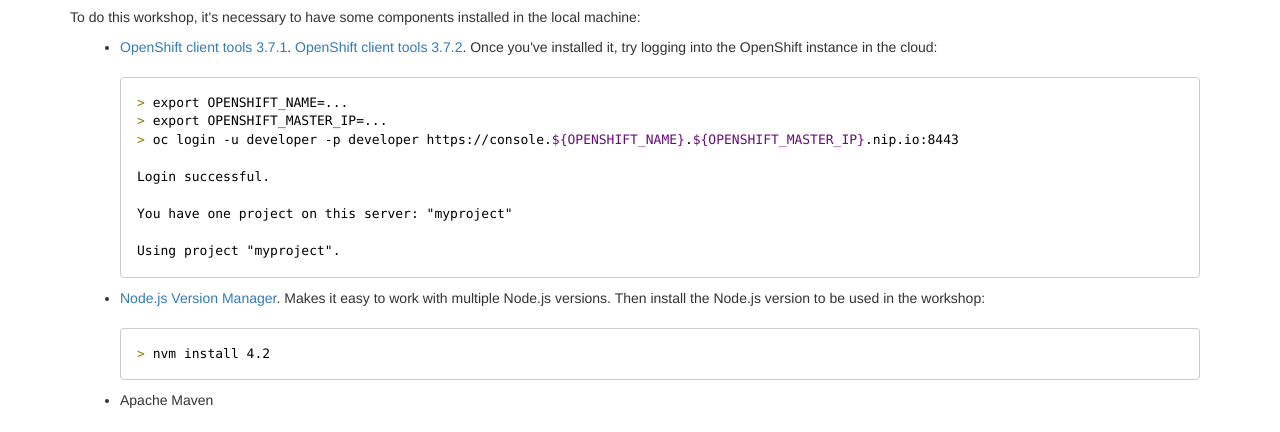
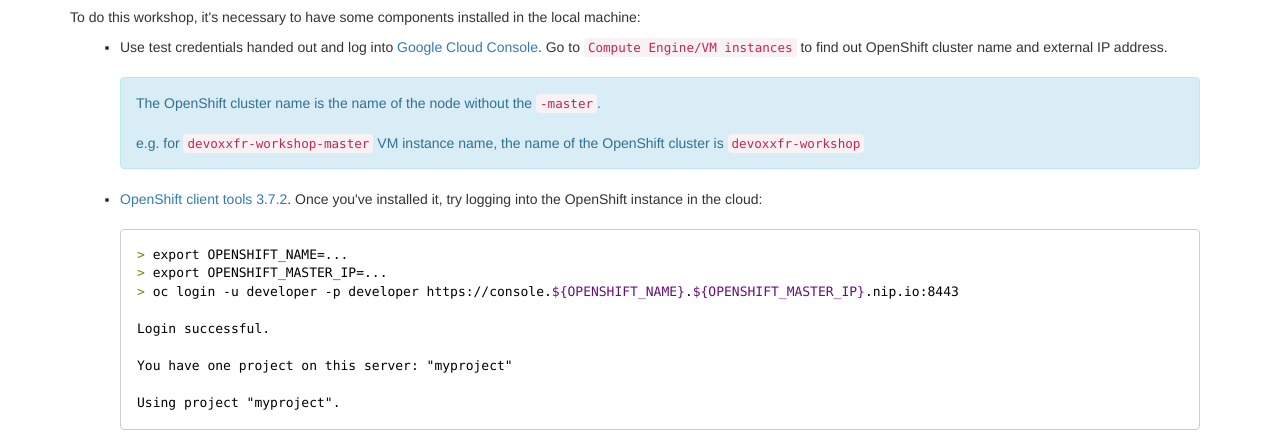
Before and after one commit to infinispan-demos/streaming-data-workshop, a plain HTML site: page workshop-steps/workshop.html in a window 1280 px wide. Shown: the part 123-555 px from the top of the page. Drawn offline with Linux system fonts and the light colour scheme.

Commit message:
Add initial Google Cloud steps
* To find out OpenShift cluster name and master IP address.

```diff
--- a/workshop-steps/workshop.html
+++ b/workshop-steps/workshop.html
@@ -53,8 +53,26 @@
   To do this workshop, it's necessary to have some components installed in the local machine:
 
   <ul>
+    <li>Use test credentials handed out and log into
+      <a href="https://console.cloud.google.com">Google Cloud Console</a>.
+
+      Go to
+      <code>Compute Engine/VM instances</code>
+      to find out OpenShift cluster name and external IP address.
+
+      <br/><br/>
+      <div class="alert alert-info" role="alert">
+        The OpenShift cluster name is the name of the node without the
+        <code>-master</code>.
+        <br/><br/>
+        e.g. for
+        <code>devoxxfr-workshop-master</code>
+        VM instance name, the name of the OpenShift cluster is
+        <code>devoxxfr-workshop</code>
+      </div>
+
+    </li>
     <li>
-      <a hre="https://github.com/openshift/origin/releases/tag/v3.7.1">OpenShift client tools 3.7.1</a>.
       <a hre="https://github.com/openshift/origin/releases/tag/v3.7.2">OpenShift client tools 3.7.2</a>.
       Once you've installed it, try logging into the OpenShift instance in the cloud:
       <br/><br/><pre><code>> export OPENSHIFT_NAME=...
```
